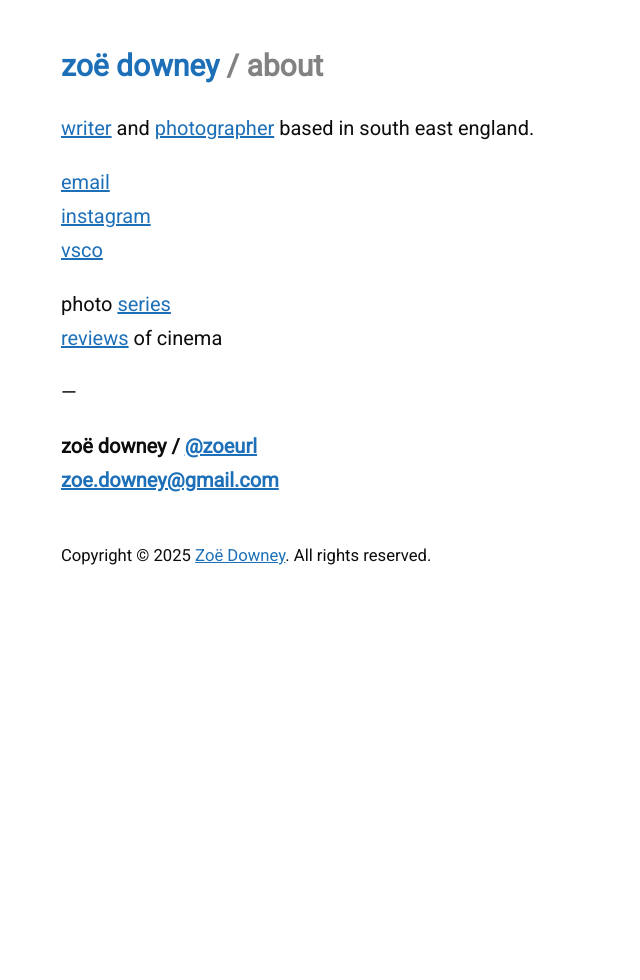
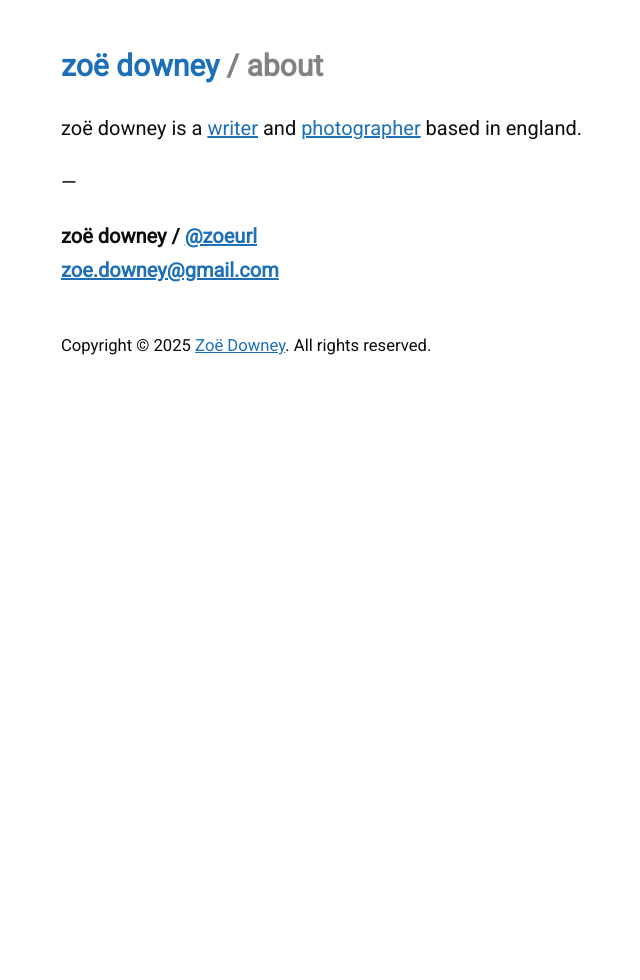
Before and after one commit to zoeurl/zoedowney.github.io, a Jekyll site: the page built from about/index.html, in a window 1280 px wide. Shown: the whole page, without its empty margins (179-819 px from the left). Built offline with Jekyll 4.4.1, drawn with Linux system fonts in a browser that asks for light colours.

Commit message:
Update index.html

```diff
--- a/about/index.html
+++ b/about/index.html
@@ -3,14 +3,7 @@ layout: section
 title: about
 ---
 
-<p><a href="https://www.zoedowney.com/writing/">writer</a> and <a href="https://www.zoedowney.com/photography/">photographer</a> based in south east england.
-</p>
-<a href="mailto:{{site.email}}">email</a>
-<br><a href="https://www.instagram.com/zoeurl">instagram</a>
-<br><a href="https://vsco.co/zoeurl/gallery">vsco</a>
-</p>
-photo <a href="https://www.zoedowney.com/imperfect-order/">series</a>
-<br><a href="https://www.zoedowney.com/past-lives/">reviews</a> of cinema
+<p>zoë downey is a <a href="https://www.zoedowney.com/writing/">writer</a> and <a href="https://www.zoedowney.com/photography/">photographer</a> based in england.
 </p>
 —
 </p>
```
